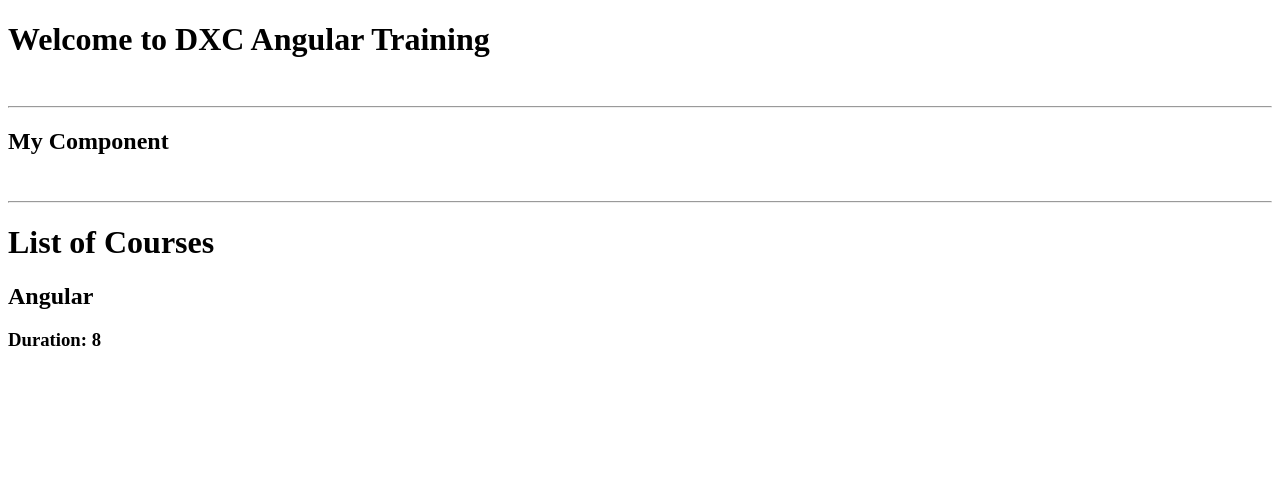
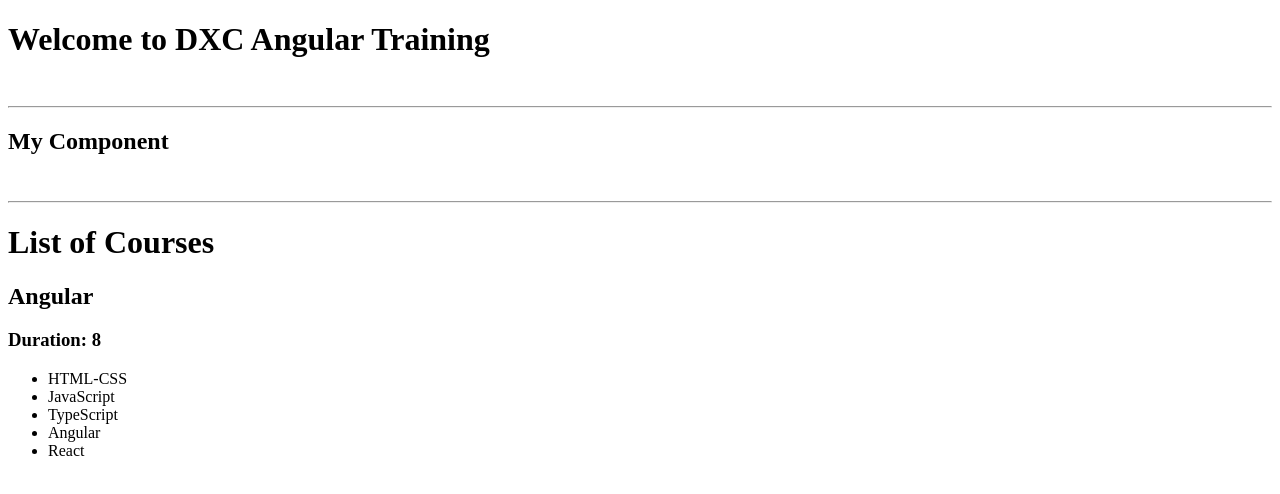
Before and after one commit to codewithz/dxc-angular-app-eb, an Angular app: page / in a window 1280 px wide. Shown: the top 494 px of the page. Built offline with nearby package versions, Linux system fonts and the light colour scheme.

Commit message:
ngFor DIrective

```diff
--- a/src/app/course/course.component.html
+++ b/src/app/course/course.component.html
@@ -1,3 +1,15 @@
 <h1>{{ title }}</h1>
 <h2>{{ name }}</h2>
 <h3>Duration: {{ duration }}</h3>
+
+<!-- <ul>
+  <li>{{ courses[0] }}</li>
+  <li>{{ courses[1] }}</li>
+  <li>{{ courses[2] }}</li>
+  <li>{{ courses[3] }}</li>
+</ul> -->
+<ul>
+  <li *ngFor="let course of courses">
+    {{ course }}
+  </li>
+</ul>
--- a/src/app/course/course.component.ts
+++ b/src/app/course/course.component.ts
@@ -11,6 +11,14 @@
   name = "Angular";
   duration = 8;
 
+  courses = [
+    'HTML-CSS',
+    'JavaScript',
+    'TypeScript',
+    'Angular',
+    'React'
+  ]
+
   constructor() { }
 
   ngOnInit(): void {
```
